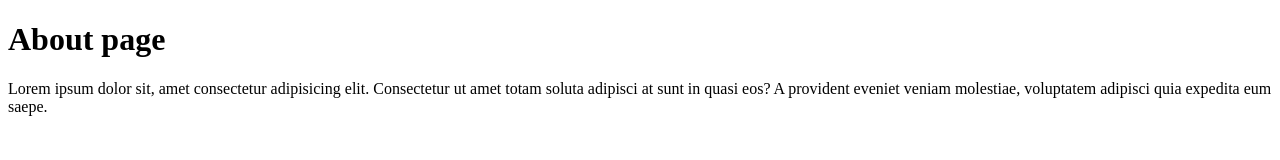
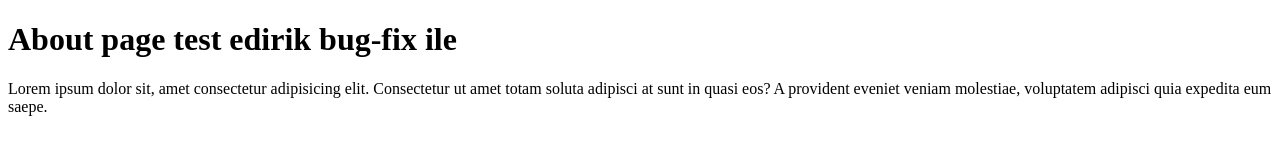
Before and after one commit to elgunmemmedli/sirab_website_front, a plain HTML site: page about.html in a window 1280 px wide. Drawn offline with Linux system fonts and the light colour scheme.

Commit message:
about page title updated

```diff
--- a/about.html
+++ b/about.html
@@ -8,7 +8,7 @@
 <body>
 
 
-    <h1>About page</h1>
+    <h1>About page test edirik bug-fix ile</h1>
 
 
     <p>
```
